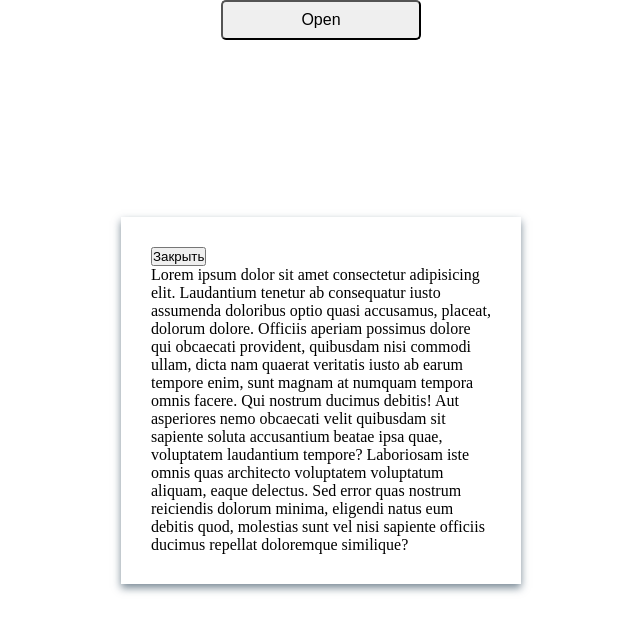
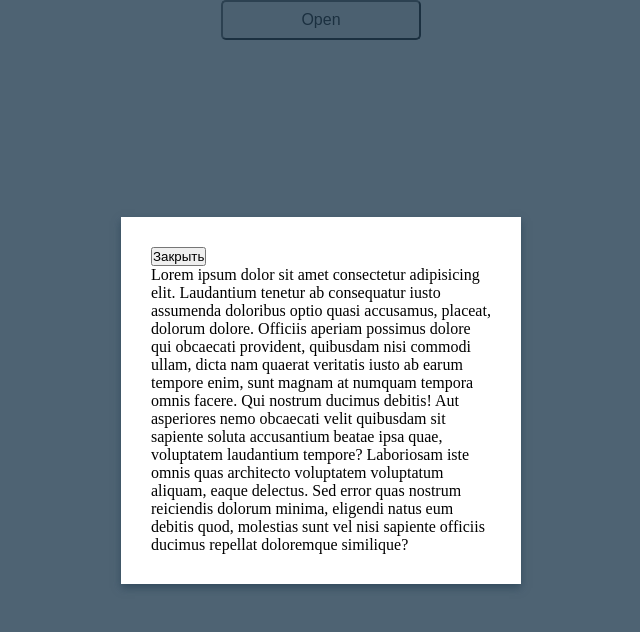
Before and after one commit to rfkhusnutdinov/cg-modal, a website built with webpack: page demo/index.html in a window 1280 px wide. Both pictures are taken after a click on the button "Open". Shown: the whole page, without its empty margins (319-959 px from the left). Built offline with nearby package versions, Linux system fonts and the light colour scheme.

Commit message:
update demo

```diff
--- a/src/cg-modal.css
+++ b/src/cg-modal.css
@@ -2,6 +2,7 @@
   --speed: 0.3s;
 
   position: fixed;
+  background-color: rgba(34, 60, 80, 0.8);
   top: 0;
   right: 0;
   bottom: 0;
```
Also changed, not shown: dist/cg-modal.min.css.
